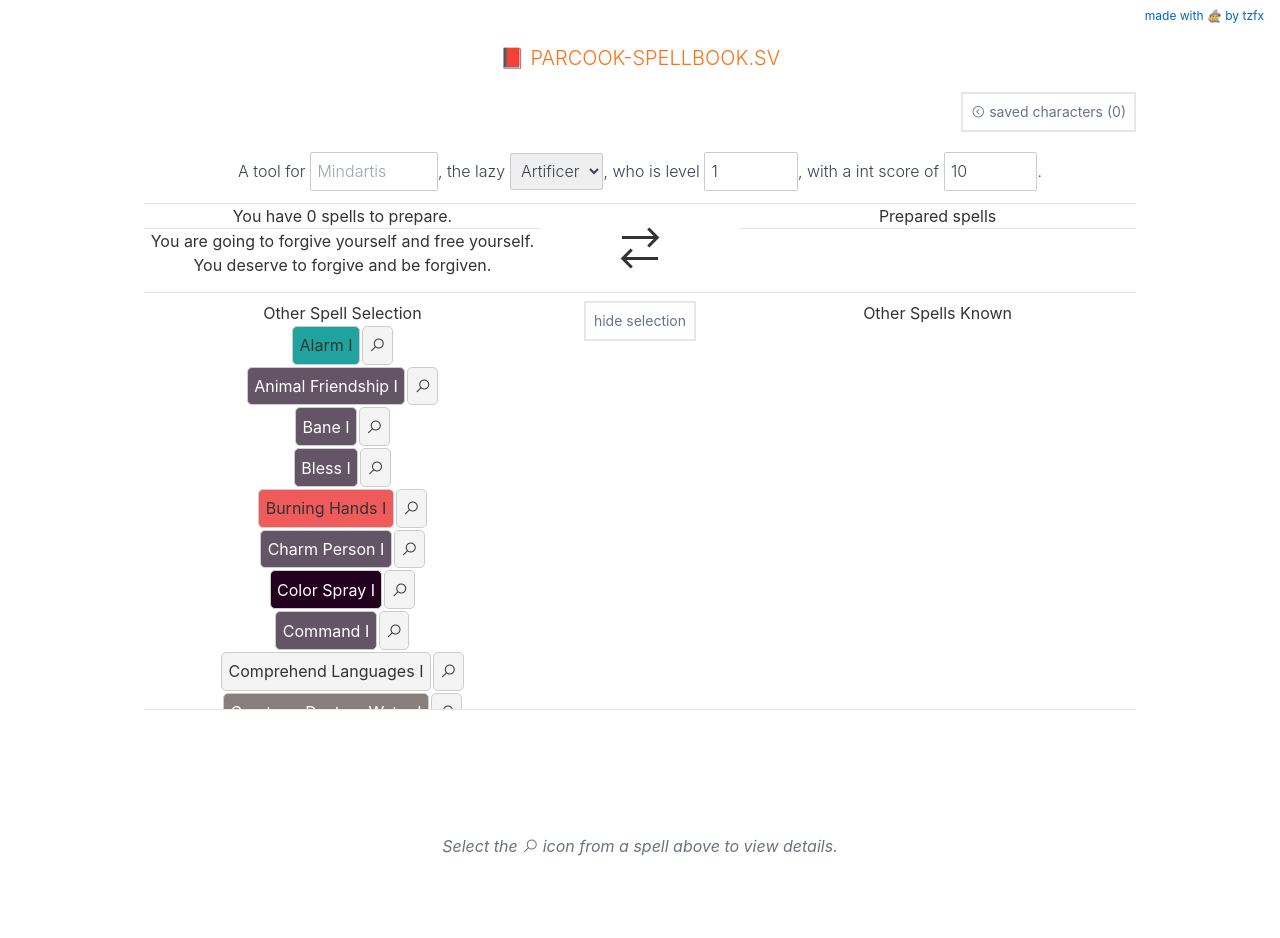
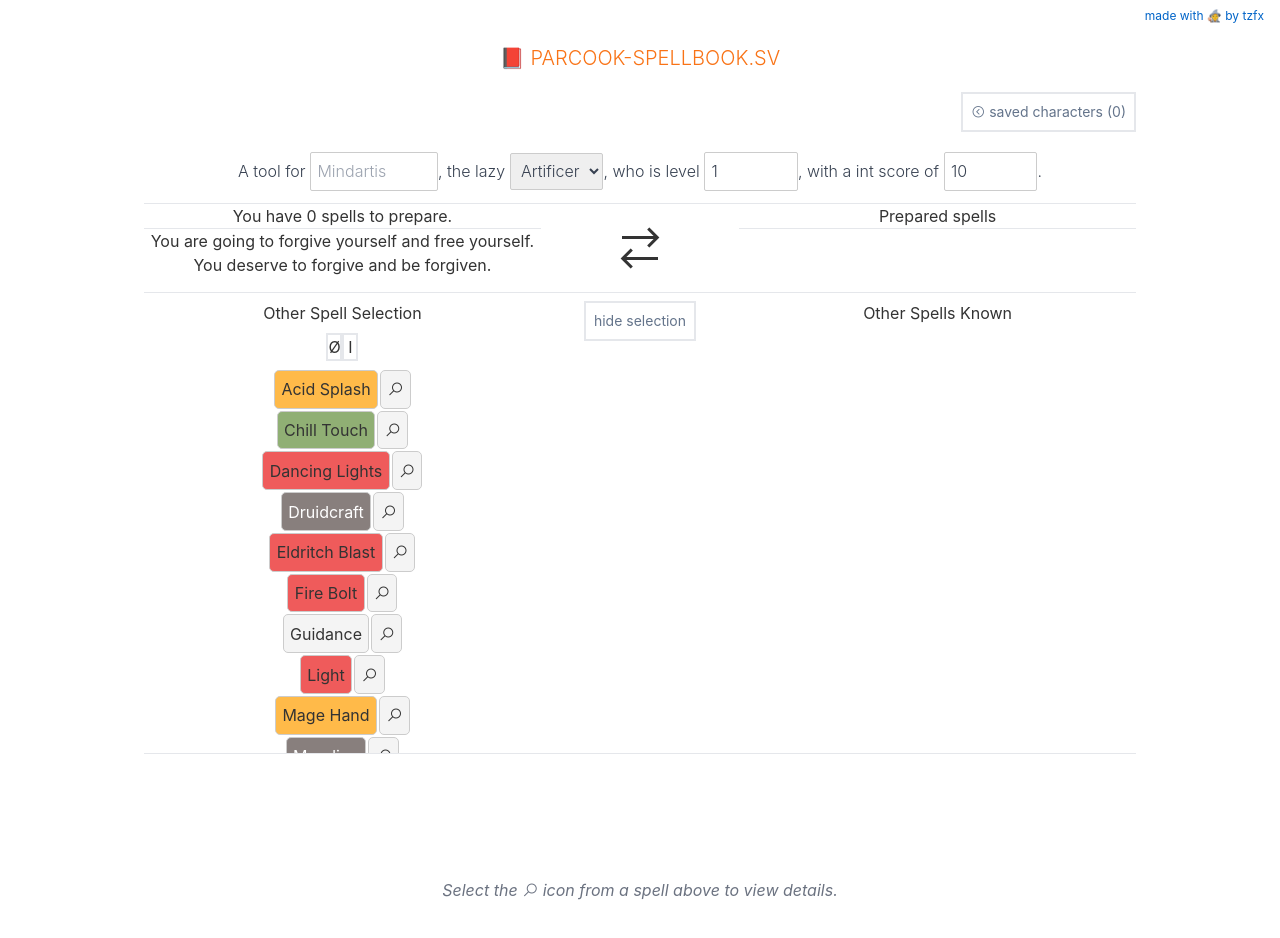
Before and after one commit to tzfx/parcook-spellbook.sv, a Svelte app: page / in a window 1280 px wide. Shown: the top 938 px of the page. Built offline with nearby package versions, Linux system fonts and the light colour scheme.

Commit message:
fix: math is hard. filter by level.

```diff
--- a/src/Spellbook.svelte
+++ b/src/Spellbook.svelte
@@ -5,6 +5,7 @@
     import { classes } from "./srd/classes";
     import { spells } from "./srd/spells/spells";
     import { getLazy } from "./utils/lazy";
+    import { convert } from "./utils/numerals";
     import { getOptimism } from "./srd/optimism";
     import SpellDetails from "./SpellDetails.svelte";
     import { randomName } from "./srd/names/names";
@@ -21,6 +22,8 @@
     let maxSlotLevel = 0;
     let toPrepare = 0;
     let selectedSpell;
+
+    let levelfilter;
 
     const selectedSpell$ = (e) => {
         selectedSpell = e.detail;
@@ -50,9 +53,10 @@
         if (prep.clazz.casterProgression === "1/2") {
             caster = 0.5;
         }
-        toPrepare = Math.floor(
-            (mod(prep.score) + prep.level) * caster - prep.prepared.length
-        );
+        toPrepare =
+            mod(prep.score) +
+            Math.floor(prep.level * caster) -
+            prep.prepared.length;
     };
     const clearPrepared = () => ([prep.catnips, prep.prepared] = [[], []]);
 
@@ -226,8 +230,23 @@
         <div class="flex md:flex-row flex-col pt-2">
             <div class="basis-2/5" hidden={!showOtherSpellsSelection}>
                 <h2>Other Spell Selection</h2>
+                <div class="flex flex-row justify-center py-2">
+                    {#each new Array(maxSlotLevel + 1)
+                        .fill(1)
+                        .map((_, i) => i) as lvl}
+                        <div
+                            class="cursor-pointer w-4 border-2 {lvl ===
+                                levelfilter && 'bg-blue-300'}"
+                            on:click={() =>
+                                (levelfilter =
+                                    lvl === levelfilter ? undefined : lvl)}
+                        >
+                            {convert(lvl)}
+                        </div>
+                    {/each}
+                </div>
                 <ul class="overflow-auto max-h-96">
-                    {#each spells.filter((s) => (srd ? s.srd : true) && !prep.other.find((c) => s.name === c.name) && s.level !== 0 && s.level <= maxSlotLevel) as spell}
+                    {#each spells.filter((s) => (srd ? s.srd : true) && !prep.other.find((c) => s.name === c.name) && s.level <= maxSlotLevel && (levelfilter != null ? s.level === levelfilter : true)) as spell}
                         <Spell
                             on:message={selectedSpell$}
                             {spell}
--- a/src/utils/numerals.ts
+++ b/src/utils/numerals.ts
@@ -3,6 +3,8 @@ export const convert = (num: number) => {
         throw Error("Not supported.");
     }
     switch (num) {
+        case 0:
+            return "Ø";
         case 1:
             return "I";
         case 2:
```
